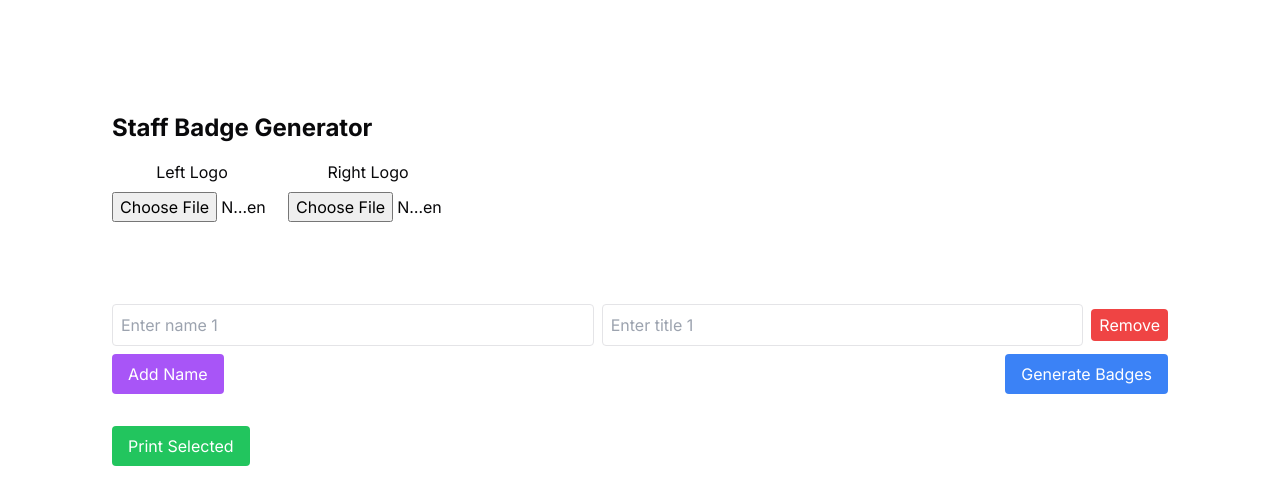
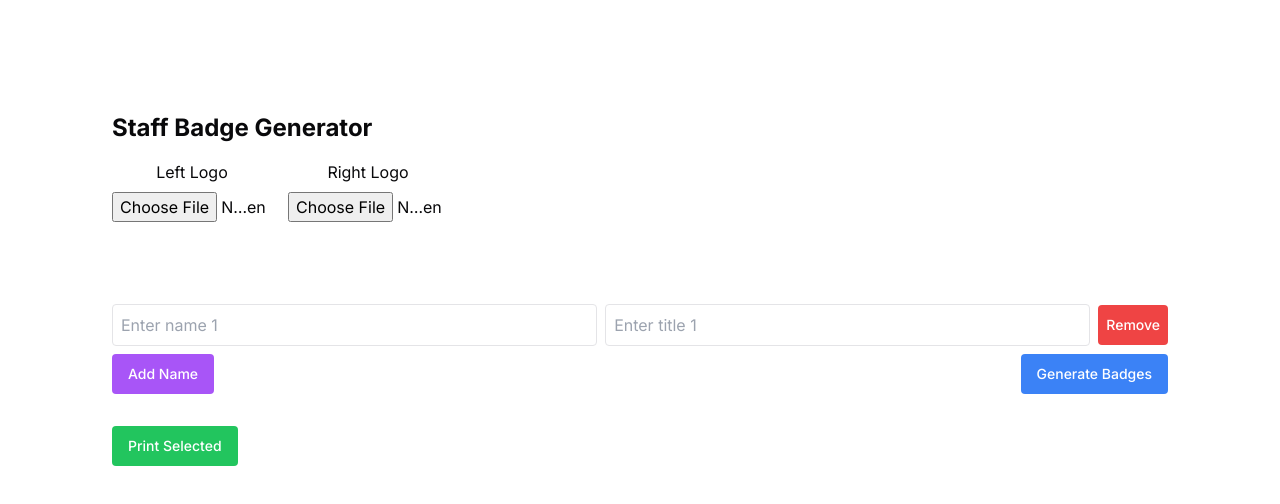
Before and after one commit to MHMDHIDR/qobolak_badges, a Next.js app: page / in a window 1280 px wide. Shown: the top 504 px of the page. Built offline with nearby package versions, Linux system fonts and the light colour scheme.

Commit message:
feat: Add Button component and update usage in page and BadgeForm

```diff
--- a/src/app/page.tsx
+++ b/src/app/page.tsx
@@ -6,6 +6,7 @@ import BadgeForm from '../components/BadgeForm'
 import BadgeCard from '../components/BadgeCard'
 import html2canvas from 'html2canvas'
 import jsPDF from 'jspdf'
+import { Button } from '@/components/ui/button'
 
 export default function Home() {
   const [names, setNames] = useState<string[]>([])
@@ -96,13 +97,13 @@ export default function Home() {
             </div>
           ))}
         </div>
-        <button
+        <Button
           type='button'
           onClick={handlePrint}
           className='px-4 py-2 mt-4 text-white bg-green-500 rounded'
         >
           Print Selected
-        </button>
+        </Button>
       </div>
     </main>
   )
--- a/src/components/BadgeForm.tsx
+++ b/src/components/BadgeForm.tsx
@@ -1,5 +1,6 @@
 // components/BadgeForm.tsx
 import { useState } from 'react'
+import { Button } from './ui/button'
 
 interface BadgeFormProps {
   onGenerate: (
@@ -102,26 +103,26 @@ const BadgeForm: React.FC<BadgeFormProps> = ({ onGenerate }) => {
             className='flex-grow p-2 border rounded mr-2'
             placeholder={`Enter title ${index + 1}`}
           />
-          <button
+          <Button
             type='button'
             onClick={() => handleRemoveInput(index)}
             className='px-2 py-1 text-white bg-red-500 rounded'
           >
             Remove
-          </button>
+          </Button>
         </div>
       ))}
       <div className='flex justify-between'>
-        <button
+        <Button
           type='button'
           onClick={handleAddInput}
           className='px-4 py-2 text-white bg-purple-500 rounded'
         >
           Add Name
-        </button>
-        <button type='submit' className='px-4 py-2 text-white bg-blue-500 rounded'>
+        </Button>
+        <Button type='submit' className='px-4 py-2 text-white bg-blue-500 rounded'>
           Generate Badges
-        </button>
+        </Button>
       </div>
     </form>
   )
```
